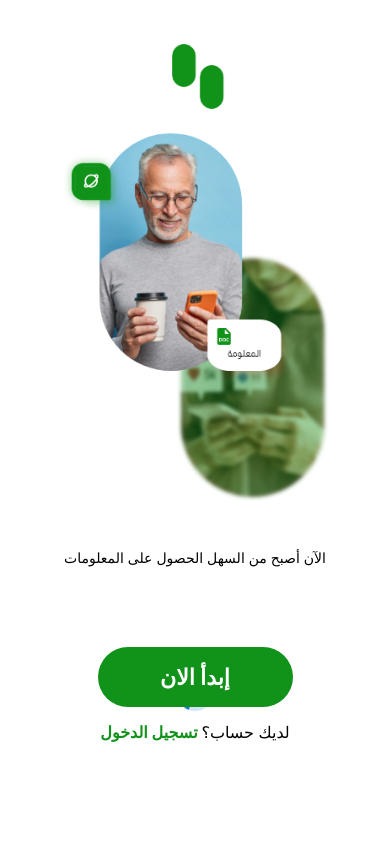
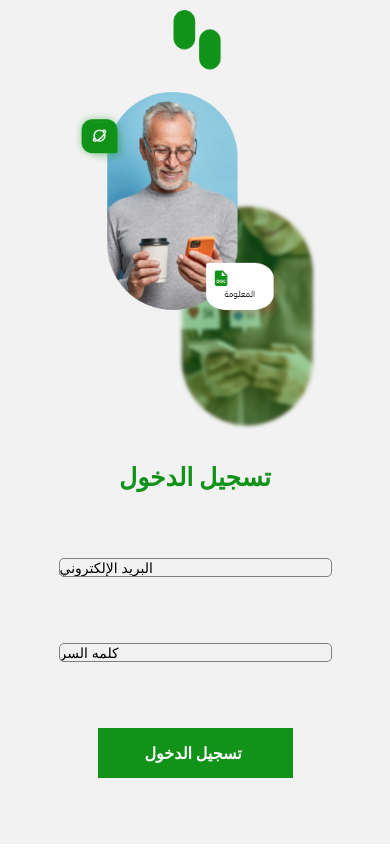
Before and after one commit to iskanderAB/communeElAliaApp, a React Native app: screen /Login in a window 390 px wide. Built offline with nearby package versions, Linux system fonts and the light colour scheme.

Commit message:
create Start and Login screens

```diff
--- a/App.js
+++ b/App.js
@@ -20,7 +20,7 @@ import {
   TouchableOpacity,
   Dimensions,
 } from 'react-native';
-import Splash from './Views/Splash/Splash';
+import Routes from './Components/Routes/Routes';
 
 const windowWidth = Dimensions.get('window').width;
 const windowHeight = Dimensions.get('window').height;
@@ -30,7 +30,7 @@ const App = () => {
 
   return (
     <SafeAreaView style={styles.main}>
-      <Splash />
+      <Routes />
     </SafeAreaView>
   );
 };
--- a/Components/Routes/Routes.js
+++ b/Components/Routes/Routes.js
@@ -0,0 +1,41 @@
+// In App.js in a new project
+
+import * as React from 'react';
+import Start from '../../Views/Start/Start';
+import {NavigationContainer} from '@react-navigation/native';
+import {createNativeStackNavigator} from '@react-navigation/native-stack';
+import Login from '../../Views/Login/Login';
+
+const Stack = createNativeStackNavigator();
+// const Tab = cre
+
+function App() {
+  return (
+    <NavigationContainer>
+      <Stack.Navigator initialRouteName="Login">
+        <Stack.Screen
+          name="Start"
+          component={Start}
+          options={{headerShown: false}}
+        />
+        <Stack.Screen
+          name="Login"
+          component={Login}
+          options={{headerShown: false}}
+        />
+      </Stack.Navigator>
+    </NavigationContainer>
+  );
+}
+
+// const Tab = createStackNavigator();
+
+// function App1() {
+//   return (
+//     <Tab.Navigator>
+//       <Tab.Screen name="Start" component={Start} />
+//     </Tab.Navigator>
+//   );
+// }
+
+export default App;
--- a/Views/Login/Login.js
+++ b/Views/Login/Login.js
@@ -6,106 +6,166 @@
  * @flow strict-local
  */
 
-import React from 'react';
+import React, {useEffect, useState} from 'react';
 import {
   SafeAreaView,
-  ScrollView,
-  StatusBar,
   StyleSheet,
   Text,
-  useColorScheme,
   View,
+  ActivityIndicator,
+  TouchableOpacity,
+  Dimensions,
+  Image,
+  StatusBar,
+  TextInput,
 } from 'react-native';
+import greenColor from '../../colors/Colors';
+// import Loader from '../../Components/Loader/Loader';
 
-import {
-  Colors,
-  DebugInstructions,
-  Header,
-  LearnMoreLinks,
-  ReloadInstructions,
-} from 'react-native/Libraries/NewAppScreen';
+const windowWidth = Dimensions.get('window').width;
+const windowHeight = Dimensions.get('window').height;
+function Start(props) {
+  const [email, setEmail] = useState('');
+  const [focus, setFocus] = useState(false);
+  const [pwd, setPwd] = useState('');
 
-const Section = ({children, title}) => {
-  const isDarkMode = useColorScheme() === 'dark';
-  return (
-    <View style={styles.sectionContainer}>
-      <Text
-        style={[
-          styles.sectionTitle,
-          {
-            color: isDarkMode ? Colors.white : Colors.black,
-          },
-        ]}>
-        {title}
-      </Text>
-      <Text
-        style={[
-          styles.sectionDescription,
-          {
-            color: isDarkMode ? Colors.light : Colors.dark,
-          },
-        ]}>
-        {children}
-      </Text>
-    </View>
-  );
-};
-
-const App = () => {
-  const isDarkMode = useColorScheme() === 'dark';
-
-  const backgroundStyle = {
-    backgroundColor: isDarkMode ? Colors.darker : Colors.lighter,
+  const onChangeEmail = value => {
+    setEmail(value);
   };
 
+  const onChangePwd = value => {
+    setPwd(value);
+  };
+
+  // useEffect(() => setFocus(false), [props.isFocused]);
   return (
-    <SafeAreaView style={backgroundStyle}>
-      <StatusBar barStyle={isDarkMode ? 'light-content' : 'dark-content'} />
-      <ScrollView
-        contentInsetAdjustmentBehavior="automatic"
-        style={backgroundStyle}>
-        <Header />
-        <View
-          style={{
-            backgroundColor: isDarkMode ? Colors.black : Colors.white,
-          }}>
-          <Section title="Step One">
-            Edit <Text style={styles.highlight}>App.js</Text> to change this
-            screen and then come back to see your edits.
-          </Section>
-          <Section title="See Your Changes">
-            <ReloadInstructions />
-          </Section>
-          <Section title="Debug">
-            <DebugInstructions />
-          </Section>
-          <Section title="Learn More">
-            Read the docs to discover what to do next:
-          </Section>
-          <LearnMoreLinks />
+    <SafeAreaView>
+      <StatusBar barStyle={'light-content'} />
+      <View style={styles.main}>
+        <Image
+          style={focus ? styles.smallImg : styles.bigImg}
+          source={require('../../Assets/logoo.png')}
+        />
+        <View style={styles.viewTextInputsSignIn}>
+          <View style={styles.viewTextSignIn}>
+            <Text style={styles.textSignIn}>تسجيل الدخول</Text>
+          </View>
+          <View style={styles.viewInputs}>
+            <TextInput
+              style={styles.input}
+              onChangeText={onChangeEmail}
+              value={email}
+              placeholder="البريد الإلكتروني"
+              onFocus={() => setFocus(true)}
+              // onBlur={() => setFocus(false)}
+            />
+            <TextInput
+              style={styles.input}
+              onChangeText={onChangePwd}
+              value={pwd}
+              placeholder="كلمه السر"
+              onFocus={() => setFocus(true)}
+              // onBlur={() => setFocus(false)}
+            />
+            <TouchableOpacity
+              style={styles.TouchableSignIn}
+              onPress={() => props.navigation.navigate('Start')}>
+              <Text style={styles.TouchableTextSignIn}> تسجيل الدخول</Text>
+            </TouchableOpacity>
+          </View>
         </View>
-      </ScrollView>
+        {/* <ActivityIndicator size="large" style={styles.loader} /> */}
+      </View>
     </SafeAreaView>
   );
-};
+}
 
 const styles = StyleSheet.create({
-  sectionContainer: {
-    marginTop: 32,
-    paddingHorizontal: 24,
+  main: {
+    width: windowWidth,
+    height: windowHeight,
   },
-  sectionTitle: {
-    fontSize: 24,
-    fontWeight: '600',
+  bigImg: {
+    alignSelf: 'center',
+    resizeMode: 'contain',
+    width: windowWidth * 0.7,
+    height: windowHeight * 0.5,
+    top: 10,
+    // backgroundColor:'red',
   },
-  sectionDescription: {
-    marginTop: 8,
-    fontSize: 18,
-    fontWeight: '400',
+  smallImg: {
+    alignSelf: 'center',
+    resizeMode: 'contain',
+    width: windowWidth * 0.7,
+    height: windowHeight * 0.3,
+    top: 10,
   },
-  highlight: {
-    fontWeight: '700',
+  viewTextInputsSignIn: {
+    flex: 1,
+    // backgroundColor: 'red',
+  },
+  viewTextSignIn: {
+    flex: 1,
+    // backgroundColor: 'red',
+    alignItems: 'center',
+    justifyContent: 'flex-end',
+  },
+  TouchableSignIn: {
+    width: windowWidth * 0.5,
+    height: 50,
+    backgroundColor: greenColor,
+    justifyContent: 'center',
+  },
+  viewInputs: {
+    flex: 5,
+    alignItems: 'center',
+    justifyContent: 'space-evenly',
+  },
+  input: {
+    borderColor: 'gray',
+    borderWidth: 1,
+    borderRadius: 5,
+    width: windowWidth * 0.7,
+  },
+  textSignIn: {
+    alignSelf: 'center',
+    color: greenColor,
+    fontSize: 25,
+    fontWeight: 'bold',
+  },
+  loader: {
+    position: 'absolute',
+    top: windowHeight * 0.72,
+    alignSelf: 'center',
+  },
+  textSignUp: {
+    fontWeight: 'bold',
+    color: 'white',
+    fontSize: 16,
+  },
+  button: {
+    backgroundColor: greenColor,
+    borderRadius: 50,
+    width: windowWidth / 2,
+    height: 60,
+    alignSelf: 'center',
+    justifyContent: 'center',
+  },
+  textTouchable: {
+    color: 'white',
+    alignSelf: 'center',
+    fontSize: 22,
+    fontWeight: 'bold',
+  },
+  textCompte: {
+    fontSize: 16,
+  },
+  TouchableTextSignIn: {
+    fontWeight: 'bold',
+    color: 'white',
+    fontSize: 16,
+    alignSelf: 'center',
   },
 });
 
-export default App;
+export default Start;
--- a/Views/Start/Start.js
+++ b/Views/Start/Start.js
@@ -19,9 +19,11 @@ import {
   StatusBar,
 } from 'react-native';
 import greenColor from '../../colors/Colors';
+// import Loader from '../../Components/Loader/Loader';
+
 const windowWidth = Dimensions.get('window').width;
 const windowHeight = Dimensions.get('window').height;
-const Start = () => {
+function Start(props) {
   return (
     <SafeAreaView>
       <StatusBar barStyle={'light-content'} />
@@ -33,15 +35,17 @@ const Start = () => {
           </Text>
         </View>
         <ActivityIndicator size="large" style={styles.loader} />
+        {/* <Loader active={true} /> */}
         <View style={styles.viewTouchableSignUp}>
           <TouchableOpacity
             style={styles.button}
-            // onPress={onPress}
+            // onPress={() => props.navigation.navigate('Login')}
           >
             <Text style={styles.textTouchable}>إبدأ الان</Text>
           </TouchableOpacity>
           <View style={styles.viewSignUp}>
-            <TouchableOpacity>
+            <TouchableOpacity
+              onPress={() => props.navigation.navigate('Login')}>
               <Text style={styles.textSignUp}> تسجيل الدخول</Text>
             </TouchableOpacity>
             <Text style={styles.textCompte}>لديك حساب؟</Text>
@@ -50,7 +54,7 @@ const Start = () => {
       </View>
     </SafeAreaView>
   );
-};
+}
 
 const styles = StyleSheet.create({
   main: {
@@ -73,11 +77,11 @@ const styles = StyleSheet.create({
   },
   loader: {
     position: 'absolute',
-    top: windowHeight * 0.8,
+    top: windowHeight * 0.72,
     alignSelf: 'center',
   },
   viewTouchableSignUp: {
-    flex: 2,
+    flex: 1,
     // backgroundColor: 'yellow',
   },
   viewSignUp: {
--- a/package.json
+++ b/package.json
@@ -11,8 +11,11 @@
   },
   "dependencies": {
     "@react-navigation/native": "^6.0.4",
+    "@react-navigation/native-stack": "^6.2.2",
     "react": "17.0.2",
     "react-native": "0.65.1",
+    "react-native-safe-area-context": "^3.3.2",
+    "react-native-screens": "^3.8.0",
     "react-native-svg": "^12.1.1"
   },
   "devDependencies": {
```
Also changed, not shown: Components/Loader/Loader.js (+27 -42 lines), 2 other files (tests, documents, lock files or other folders).
